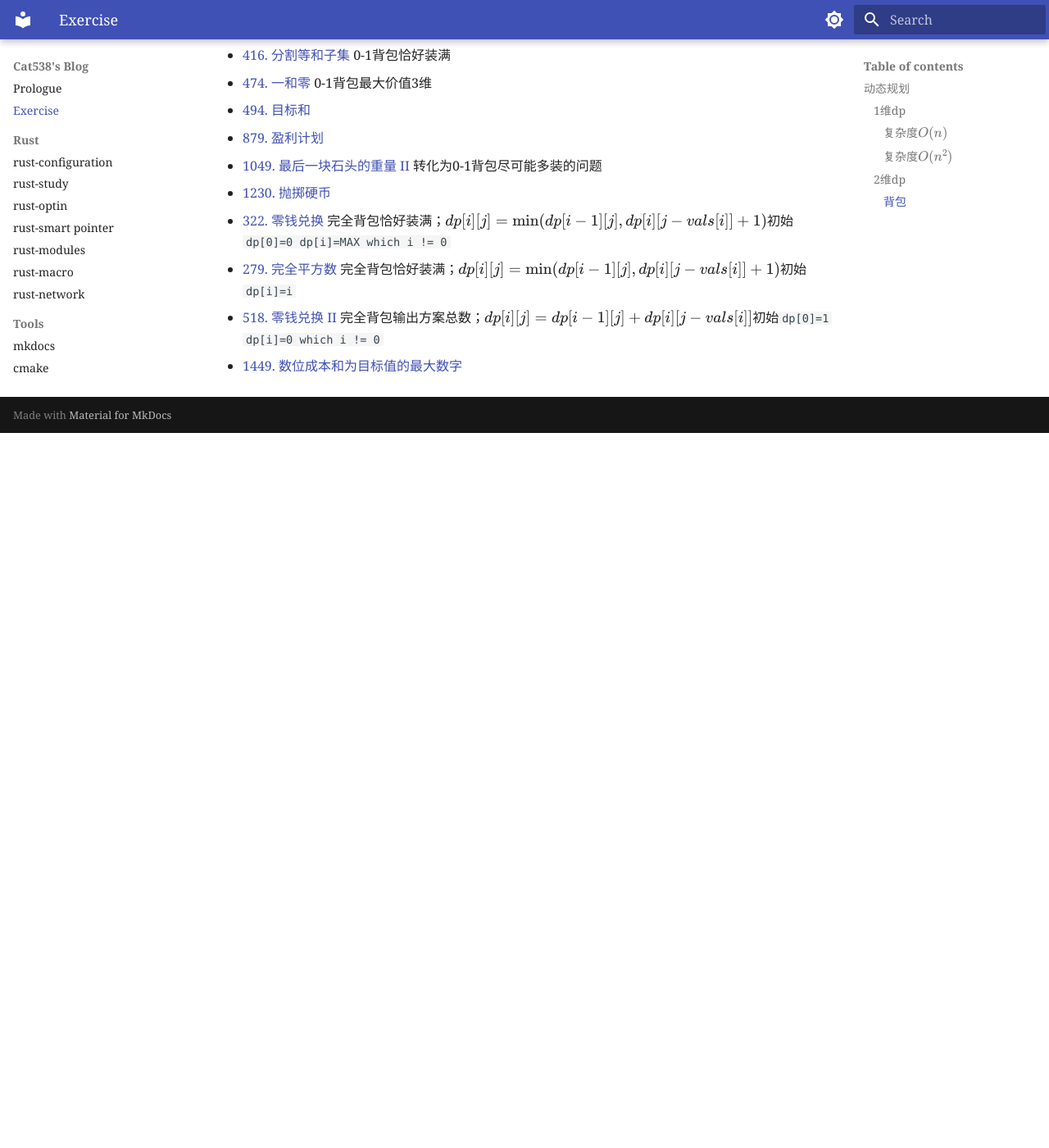
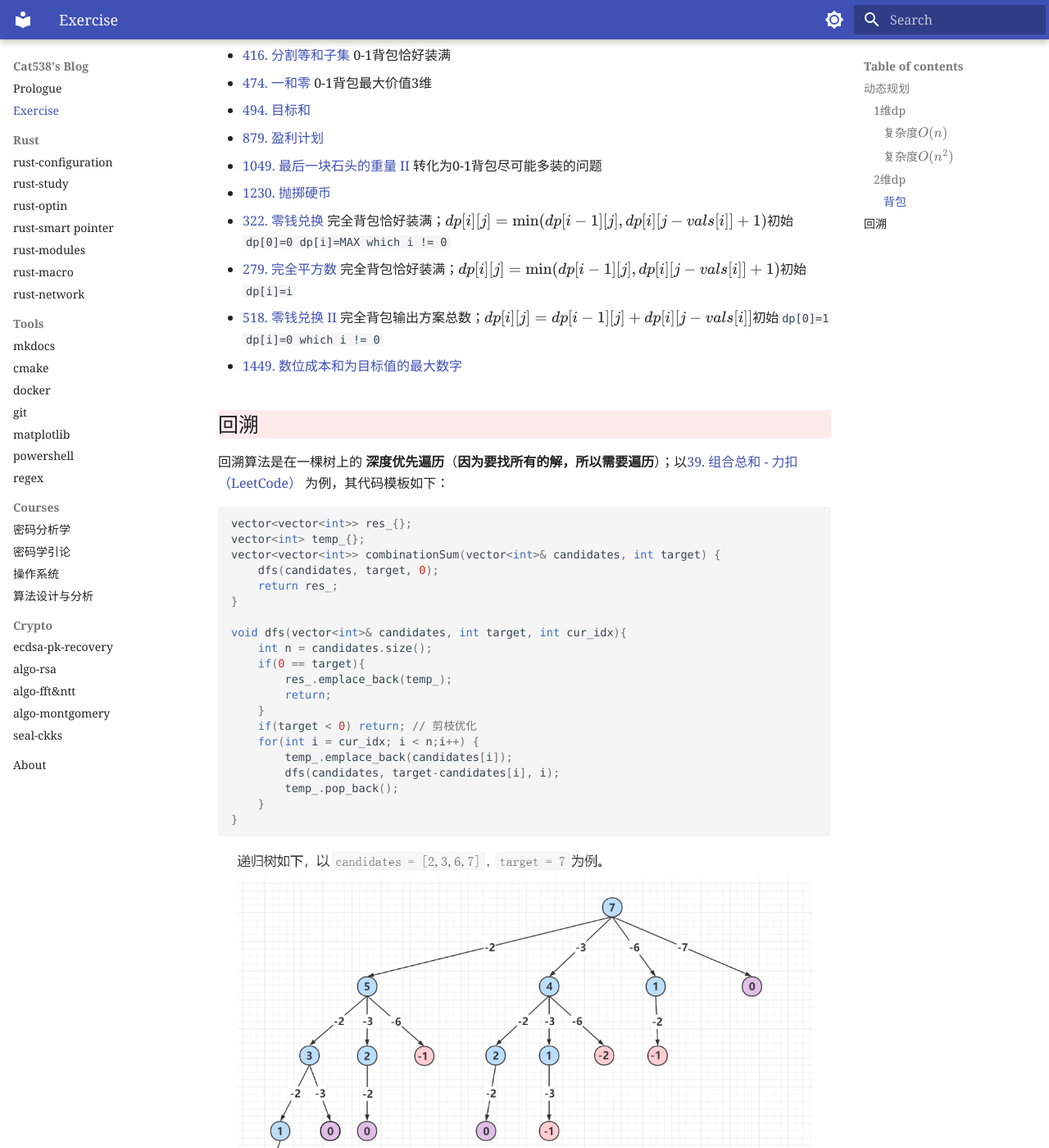
Before and after one commit to cat538/cat538.github.io, an MkDocs documentation site: the page built from docs/plan.md, in a window 1280 px wide and 1400 px high, scrolled down 4663 px. Shown: the whole window at 82% size. Built offline with MkDocs 1.6.1 and Material for MkDocs 9.7.7, drawn with Linux system fonts in a browser that asks for light colours; before the commit the page ends 5191 px from its top, so only the background shows below that; some of the changed text lies outside the part shown.

Commit message:
update exercise

````diff
--- a/docs/plan.md
+++ b/docs/plan.md
@@ -252,3 +252,72 @@ int maxSubArray(vector<int>& nums) {
 - [279. 完全平方数](https://leetcode.cn/problems/perfect-squares/) 完全背包恰好装满；$dp[i][j] = \min(dp[i-1][j], dp[i][j-vals[i]]+1)$初始`dp[i]=i`
 - [518. 零钱兑换 II ](https://leetcode-cn.com/problems/coin-change-2) 完全背包输出方案总数；$dp[i][j]=dp[i-1][j]+dp[i][j-vals[i]]$初始`dp[0]=1 dp[i]=0 which i != 0`
 - [1449. 数位成本和为目标值的最大数字](https://leetcode.cn/problems/form-largest-integer-with-digits-that-add-up-to-target/)
+
+
+
+## 回溯
+
+回溯算法是在一棵树上的 **深度优先遍历**（**因为要找所有的解，所以需要遍历**）；以[39. 组合总和 - 力扣（LeetCode）](https://leetcode.cn/problems/combination-sum/) 为例，其代码模板如下：
+
+```c++
+vector<vector<int>> res_{};
+vector<int> temp_{};
+vector<vector<int>> combinationSum(vector<int>& candidates, int target) {
+    dfs(candidates, target, 0);
+    return res_;
+}
+
+void dfs(vector<int>& candidates, int target, int cur_idx){
+    int n = candidates.size();
+    if(0 == target){
+        res_.emplace_back(temp_);
+        return;
+    }
+    if(target < 0) return; // 剪枝优化
+    for(int i = cur_idx; i < n;i++) {
+        temp_.emplace_back(candidates[i]);
+        dfs(candidates, target-candidates[i], i);
+        temp_.pop_back();
+    }
+}
+```
+
+<figure><img src="plan.assets/image-20220822163759947.png" alt="image-20220822163759947" style="zoom:67%;" /></figure>
+
+
+
+1. 排列组合问题
+
+   - [77. 组合 - 力扣](https://leetcode.cn/problems/combinations/) 输出$C_n^k$种方案
+
+   - [39. 组合总和 - 力扣](https://leetcode.cn/problems/combination-sum/) 完全背包输出具体方案，数据量不大可以用`dfs`+剪枝
+
+   - [40. 组合总和 II - 力扣](https://leetcode.cn/problems/combination-sum-ii/) 0-1背包输出具体方案，数据量不大可以用`dfs`+剪枝
+
+   - [78. 子集 - 力扣](https://leetcode.cn/problems/subsets/) 输出$C_n^1+C_n^2+\cdots$种方案
+
+   - [90. 子集 II - 力扣](https://leetcode.cn/problems/subsets-ii/) ⭐去重
+
+   - [17. 电话号码的字母组合 - 力扣](https://leetcode.cn/problems/letter-combinations-of-a-phone-number/) 正常回溯(字符串可以传值从而不必回溯)
+
+   - [46. 全排列 - 力扣](https://leetcode.cn/problems/permutations/) 使用`mark`数组
+
+   - [47. 全排列 II - 力扣](https://leetcode.cn/problems/permutations-ii/) ⭐去重
+   - [60. 排列序列 - 力扣](https://leetcode.cn/problems/permutation-sequence/)
+   - [93. 复原 IP 地址 - 力扣](https://leetcode.cn/problems/restore-ip-addresses/)
+
+- 分割问题
+  131.分割回文串
+  93.复原IP地址
+  子集问题
+  78.子集
+  90.子集II
+  排列问题
+  46.全排列
+  47.全排列II
+  棋盘问题
+  51.N皇后
+  37.解数独
+  其他
+  491.递增子序列
+  332.重新安排行程
````
Also changed, not shown: docs/plan.assets/image-20220822160557127.png (added), docs/plan.assets/image-20220822163759947.png (added).
